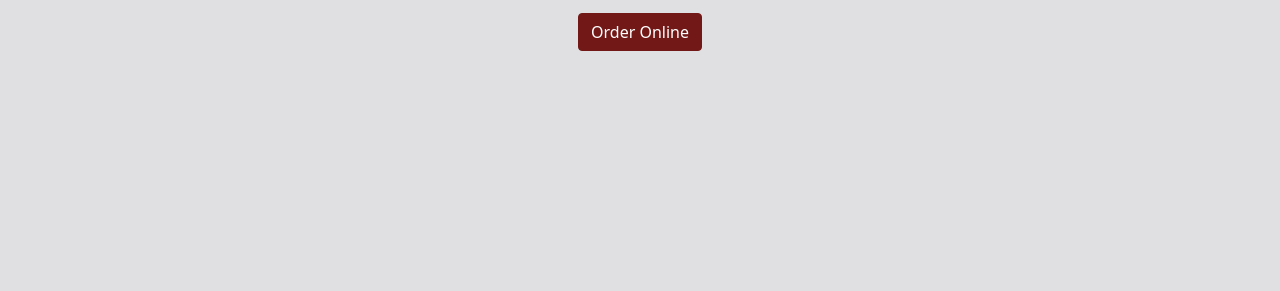
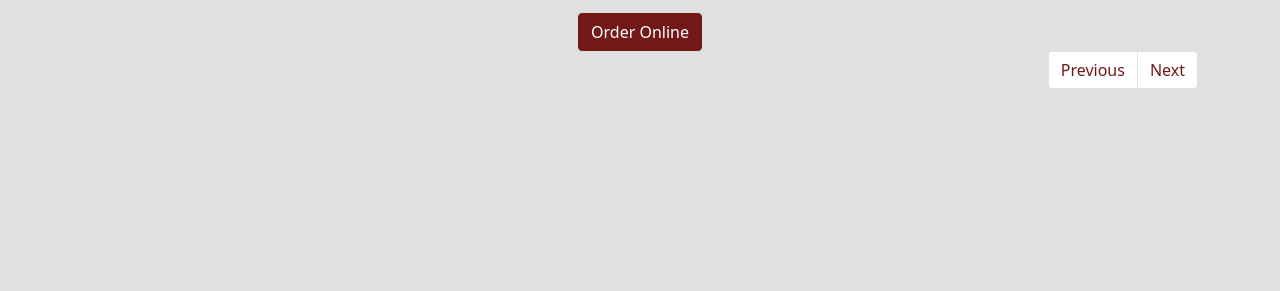
Before and after one commit to aivizionz/bootstraphtml, a plain HTML site: page index.html in a window 1280 px wide. Shown: the part 509-800 px from the top of the page. Drawn offline with Linux system fonts and the light colour scheme.

Commit message:
Update index.html

```diff
--- a/index.html
+++ b/index.html
@@ -44,6 +44,16 @@
                 </div>
             </div>
         </div>
+          <nav>
+            <ul class="pagination justify-content-end">
+                <li class="page-item">
+                  <a class="page-link" href="page3.html">Previous</a>
+                </li>
+                <li class="page-item">
+                  <a class="page-link" href="page2.html">Next</a>
+                </li>
+              </ul>
+            </nav>
     </div>
     <script src="bootstrap.bundle.min.js"></script>
 </body>
```
